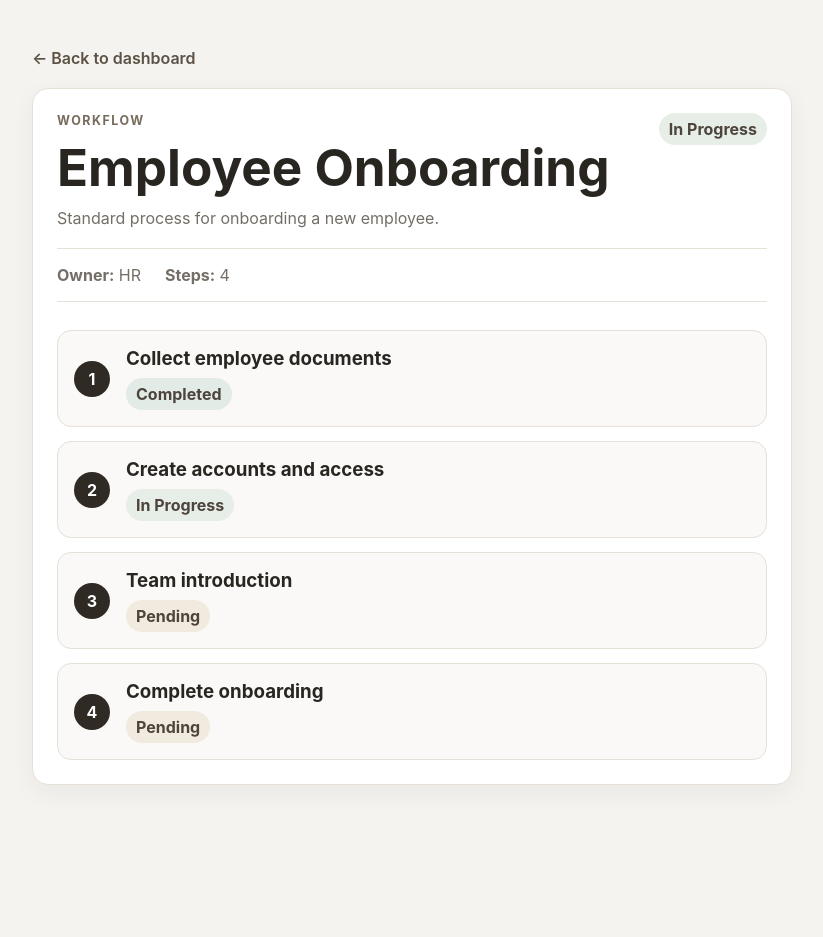
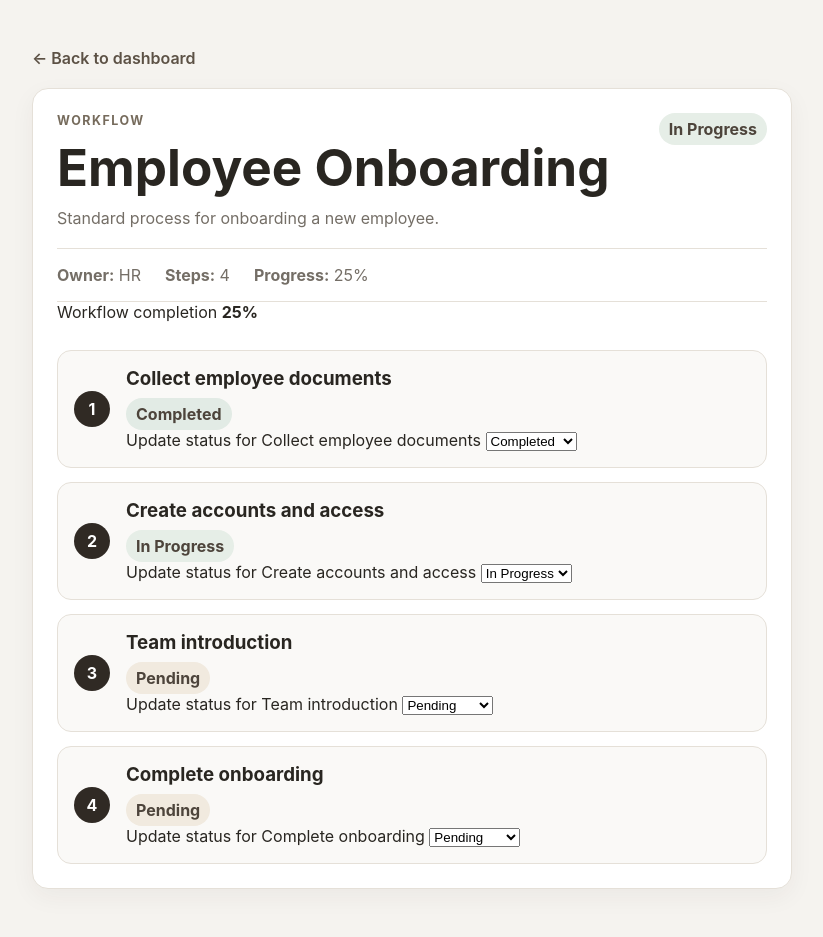
Before and after one commit to youveth/business-process-manager, a Flask app: page /processes/1 in a window 1280 px wide. Shown: the whole page, without its empty margins (228-1051 px from the left). Before the commit the page ends 785 px from the top, so only its background shows below. Run offline with Flask 3, Linux system fonts and the light colour scheme.

Commit message:
Add workflow status controls and progress bar

```diff
--- a/templates/process_detail.html
+++ b/templates/process_detail.html
@@ -23,15 +23,53 @@
             <div class="detail-meta">
                 <span><strong>Owner:</strong> {{ process.owner }}</span>
                 <span><strong>Steps:</strong> {{ process.steps|length }}</span>
+                <span><strong>Progress:</strong> {{ progress }}%</span>
+            </div>
+
+            <div class="progress-section">
+                <div class="progress-label">
+                    <span>Workflow completion</span>
+                    <strong>{{ progress }}%</strong>
+                </div>
+                <div class="progress-track">
+                    <div class="progress-bar" style="width: {{ progress }}%;"></div>
+                </div>
             </div>
 
             <div class="workflow">
                 {% for step in process.steps %}
                 <div class="workflow-step">
                     <div class="step-number">{{ loop.index }}</div>
+
                     <div class="step-content">
                         <h3>{{ step.name }}</h3>
-                        <span class="step-status {{ step.status|lower|replace(' ', '-') }}">{{ step.status }}</span>
+
+                        <div class="step-controls">
+                            <span class="step-status {{ step.status|lower|replace(' ', '-') }}">
+                                {{ step.status }}
+                            </span>
+
+                            <form
+                                method="POST"
+                                action="{{ url_for('update_step_status', process_id=process.id, step_index=loop.index0) }}"
+                                class="status-form"
+                            >
+                                <label class="sr-only" for="status-{{ loop.index }}">
+                                    Update status for {{ step.name }}
+                                </label>
+                                <select
+                                    id="status-{{ loop.index }}"
+                                    name="status"
+                                    onchange="this.form.submit()"
+                                >
+                                    {% for status in allowed_statuses %}
+                                    <option value="{{ status }}" {% if status == step.status %}selected{% endif %}>
+                                        {{ status }}
+                                    </option>
+                                    {% endfor %}
+                                </select>
+                            </form>
+                        </div>
                     </div>
                 </div>
                 {% else %}
```
